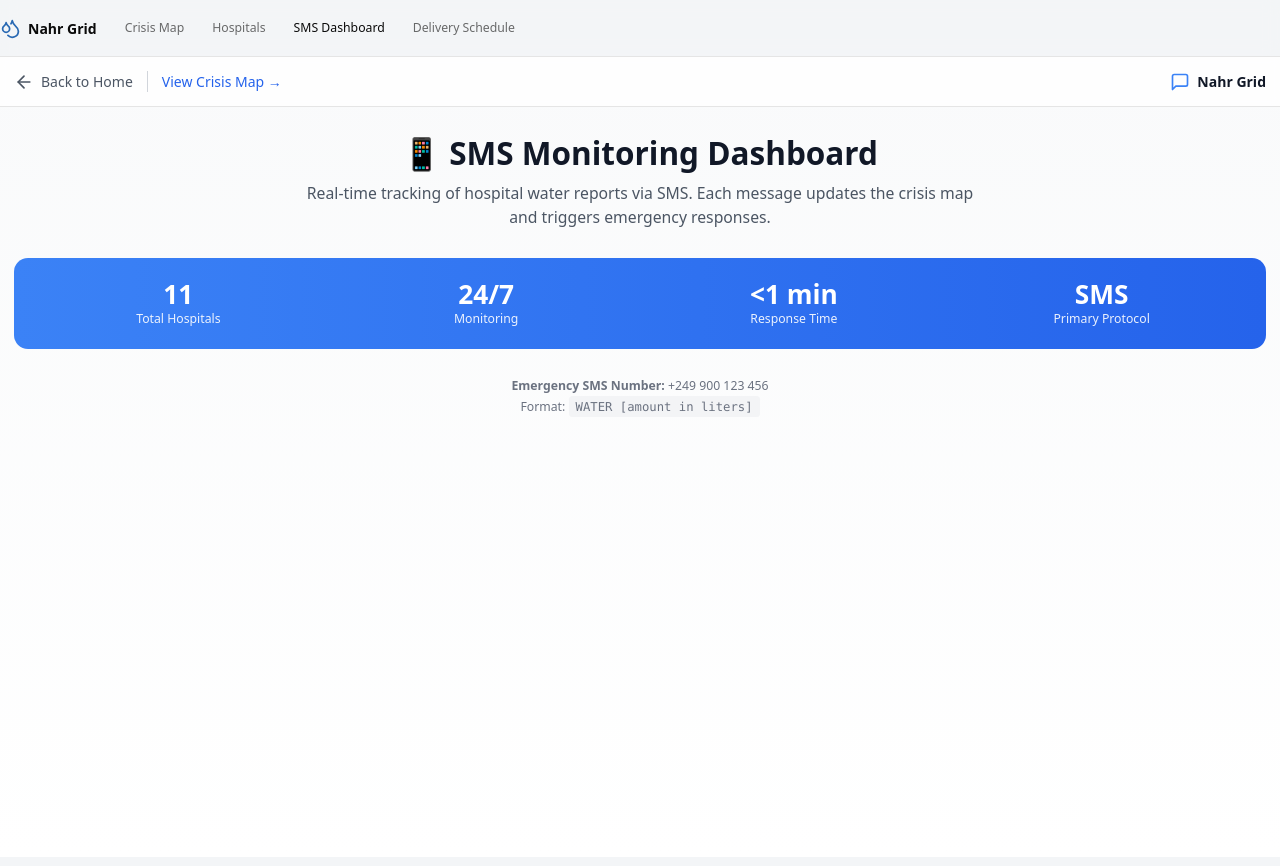
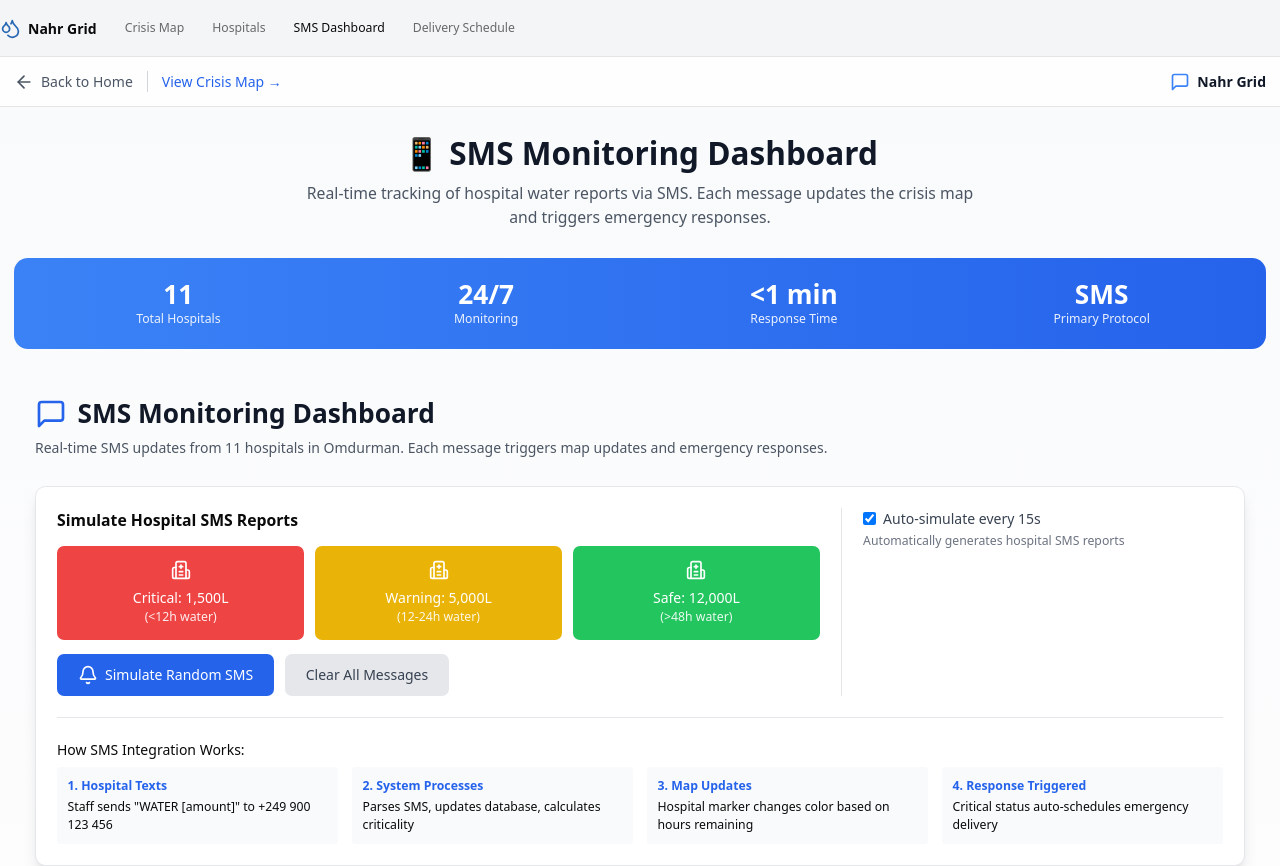
Before and after one commit to dialzay/nahr-sms, a Next.js app: page /sms-dashboard in a window 1280 px wide. Shown: the top 866 px of the page. Built offline with nearby package versions, Linux system fonts and the light colour scheme.

Commit message:
Update page.tsx

```diff
--- a/src/app/sms-dashboard/page.tsx
+++ b/src/app/sms-dashboard/page.tsx
@@ -68,7 +68,8 @@ export default function SmsDashboardPage() {
           </div>
         </div>
 
-
+        {/* SMS Dashboard Component */}
+        <SMSDashboard />
 
         {/* Emergency Contact */}
         <div className="mt-8 text-center text-sm text-gray-500">
```
